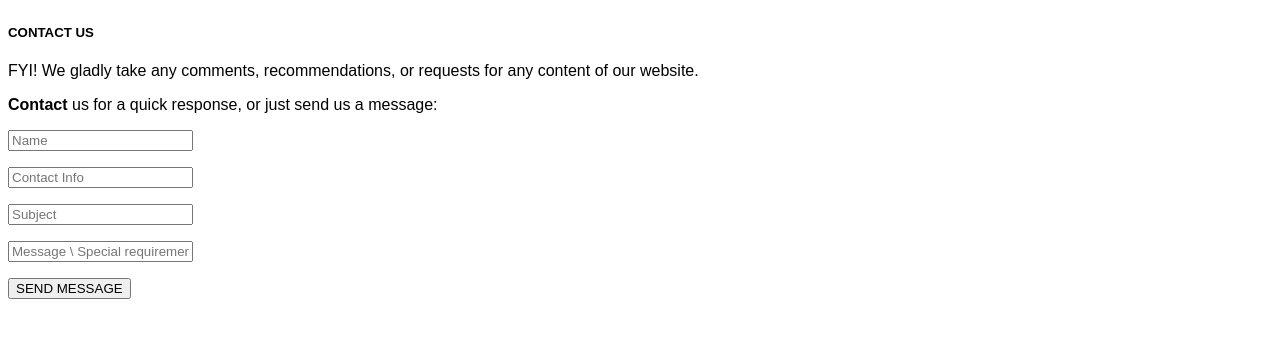
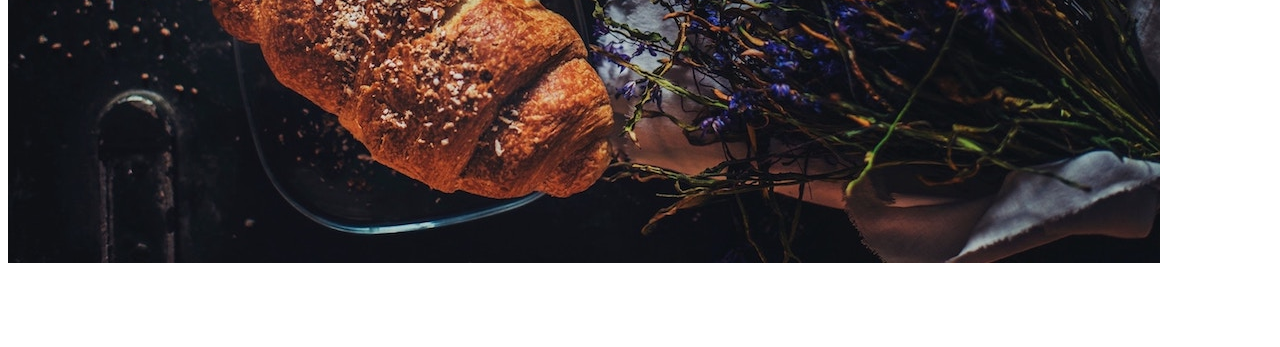
Before and after one commit to htatum2/RecipeMaster, a Django app: page /about/ in a window 1280 px wide. Shown: the part 774-1121 px from the top of the page. After the commit the page ends 1037 px from the top, so only its background shows below. Run offline with Django 3.2, Linux system fonts and the light colour scheme.

Commit message:
Update about.html

```diff
--- a/recipe_master/master_app/templates/master_app/about.html
+++ b/recipe_master/master_app/templates/master_app/about.html
@@ -1,9 +1,9 @@
+{% load static %}
 <!DOCTYPE HTML>
 <html>
 
 <head>
     <title>ABOUT RecipeMaster</title>
-
 <style>
   body, html
   {
@@ -20,21 +20,57 @@ body, html
   .menu {
     display: none;
   }
+
+  ul {
+        list-style-type: none;
+        margin: 0;
+        padding: 0;
+        overflow: hidden;
+        background-color: #333;
+    }
+
+    .bot {
+        height: 5%;
+        margin: 0;
+        padding: .5%;
+        overflow: hidden;
+        background-color: #333;
+        text-decoration-color: white;
+    }
+
+    a:link {
+        color: white;
+    }
+
+    li {
+        float: left;
+    }
+
+    li a {
+        display: block;
+        color: white;
+        text-align: center;
+        padding: 14px 16px;
+        text-decoration: none;
+    }
+
+                /* Change the link color to #111 (black) on hover */
+    li a:hover {
+        background-color: #111;
+    }
+
+    .active {
+        background-color: #556C5B/*#4CAF50*/;
+    }
 </style>
 <body>
 
   <div class="toplinks">
-    <a href="home.html"><button class="toplinksbutton"><p style="font-size: 5pt; color: black">Home</p></button></a>
-    <a href="about.html"><button class="toplinksbutton"><p style="font-size: 5pt; color: black">About</p></button></a>
-    <a href="discover.html"><button class="toplinksbutton"><p style="font-size: 5pt; color: black">Discover</p></button></a>
-    <a href="recipes.html"><button class="toplinksbutton"><p style="font-size: 5pt; color: black">Recipes</p></button></a>
-    <a href="search"><button class="toplinksbutton"><p style="font-size: 5pt; color: black">Search</p></button></a>
-    <a href="social.html"><button class="toplinksbutton"><p style="font-size: 5pt; color: black">Social</p></button></a>
+    <a href="{% url 'master-home' %}"><button class="toplinksbutton"><p>Home</p></button></a>
+    <a href="{% url 'master-about' %}"><button class="toplinksbutton"><p>About</p></button></a>
+    <a href="{% url 'master-discover' %}"><button class="toplinksbutton"><p>Discover</p></button></a>
+    <a href="social.html"><button class="toplinksbutton"><p>Social</p></button></a>
   </div>
-
-
-<!-- Add a background color and large text to the whole page -->
-<div class="w3-sand w3-grayscale w3-large">
 
 <!-- About Container -->
   <div class="w3-container" id="about">
@@ -46,30 +82,9 @@ body, html
       <p><i>"Hard times arouse an instinctive desire for authenticity".</i></p>
       <p>-Coco Chanel</p>
     </div>
-    <img src="C:\Users\HaleyTatum\Documents\GitHub\RecipeMaster\recipe_master\master_app\templates\master_app\images\pie.jpg" style="width:100%;max-width:1000px" class="w3-margin-top">
+    <img src="/media/head2.jpeg" class="w3-margin-top">
   </div>
 </div>
 
-
-
-<!-- Contact/Area Container -->
-<div class="w3-container" id="where" style="padding-bottom:32px;">
-  <div class="w3-content" style="max-width:700px">
-    <h5 class="w3-center w3-padding-48"><span class="w3-tag w3-wide">CONTACT US</span></h5>
-    <p><span class="w3-tag">FYI!</span> We gladly take any comments, recommendations, or requests for any content of our website.</p>
-    <p><strong>Contact</strong> us for a quick response, or just send us a message:</p>
-    <form action="/action_page.php" target="_blank">
-      <p><input class="w3-input w3-padding-16 w3-border" type="text" placeholder="Name" required name="Name"></p>
-      <p><input class="w3-input w3-padding-16 w3-border" type="number" placeholder="Contact Info" required name="Contact"></p>
-      <p><input class="w3-input w3-padding-16 w3-border" type="text" placeholder="Subject" required name="Subject"></p>
-      <p><input class="w3-input w3-padding-16 w3-border" type="text" placeholder="Message \ Special requirements" required name="Message"></p>
-      <p><button class="w3-button w3-black" type="submit">SEND MESSAGE</button></p>
-    </form>
-  </div>
-</div>
-</div>
-
-
-
 </body>
 </html>
```
Lines whose indentation alone changed are shown as unchanged.
